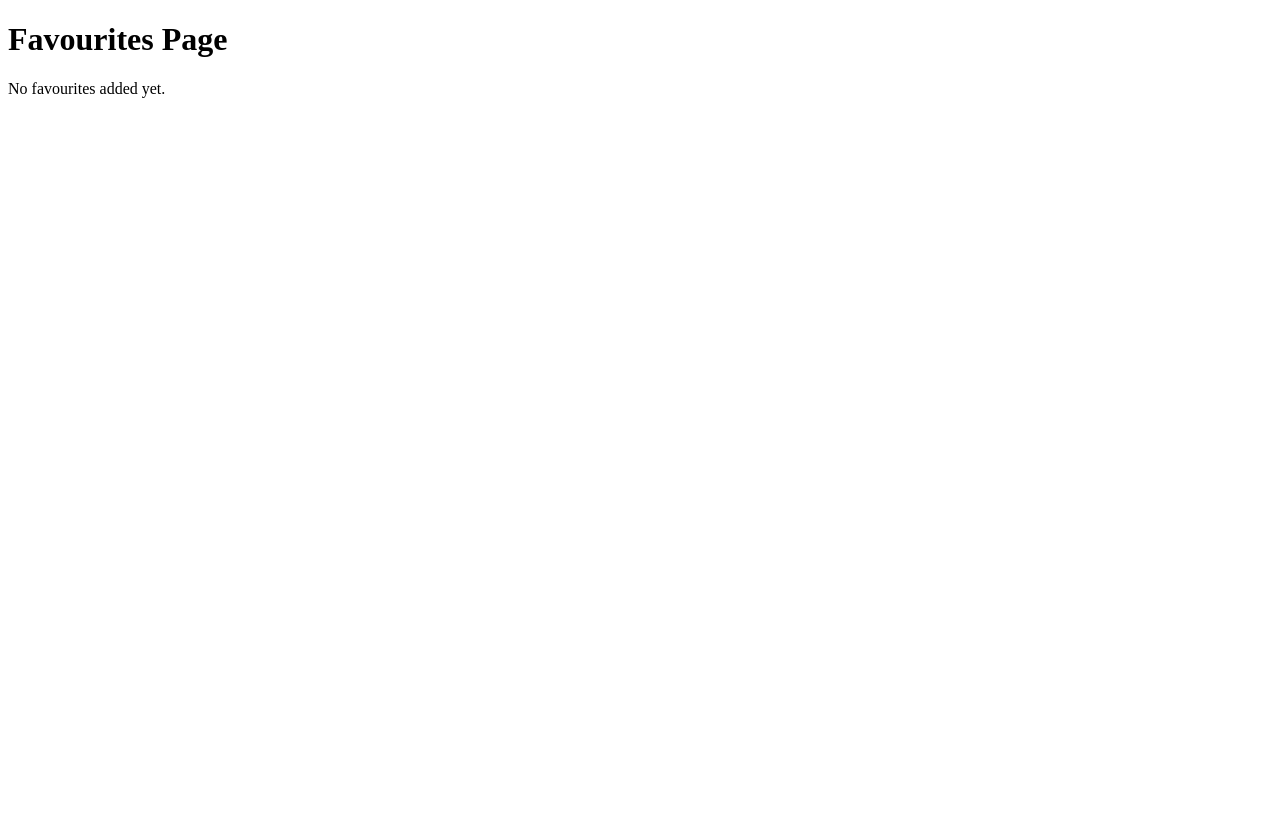
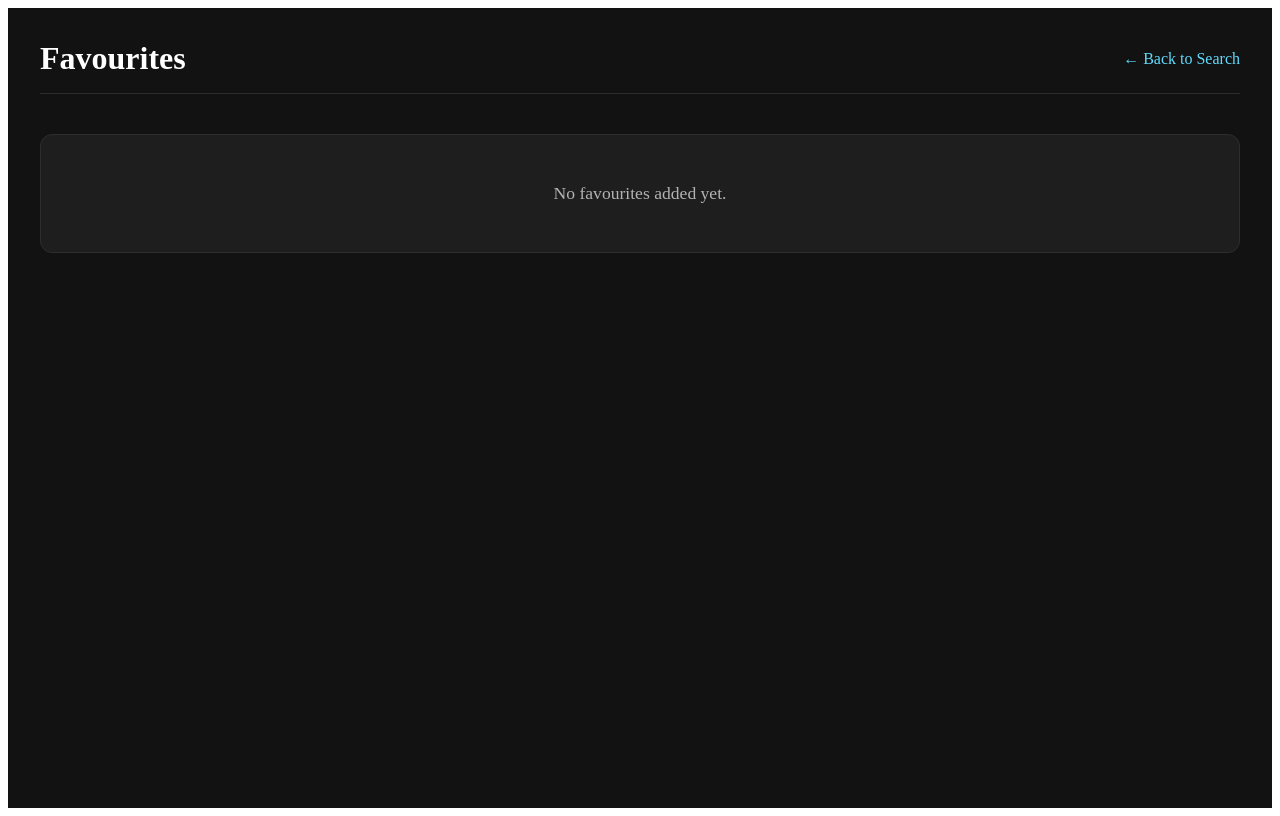
Before and after one commit to AM1306/DevPulse-Github_Activity_T, a React (Vite) app: page /favourites in a window 1280 px wide. Built offline with nearby package versions, Linux system fonts and the light colour scheme; the HTML template or start-up script is replaced by a standard one.

Commit message:
Styled favourite page

```diff
--- /dev/null
+++ b/src/CSS/favouritePage.css
@@ -0,0 +1,132 @@
+/* Full screen dark wrapper logic */
+.favPageWrapper {
+  min-height: 100vh;
+  width: 100%;
+  background-color: #121212;
+  color: white;
+  box-sizing: border-box;
+}
+
+/* Centered layout bounding box */
+.favPage {
+  max-width: 1200px;
+  margin: 0 auto;
+  padding: 2rem;
+}
+
+.favHeader {
+  display: flex;
+  justify-content: space-between;
+  align-items: center;
+  margin-bottom: 2.5rem;
+  border-bottom: 1px solid #2d2d2d;
+  padding-bottom: 1rem;
+}
+
+.favHeader h1 {
+  font-size: 2rem;
+  margin: 0;
+}
+
+.backHomeLink {
+  color: #61dafb;
+  text-decoration: none;
+  font-weight: 500;
+  transition: opacity 0.2s ease;
+}
+
+.backHomeLink:hover {
+  opacity: 0.8;
+}
+
+/* Empty State Handling Box */
+.noFavsBox {
+  background-color: #1e1e1e;
+  border: 1px solid #2d2d2d;
+  border-radius: 12px;
+  padding: 3rem;
+  text-align: center;
+}
+
+.noFavsBox p {
+  color: #b3b3b3;
+  font-size: 1.1rem;
+  margin: 0;
+}
+
+/* Responsive Grid to align profile elements symmetrically */
+.favGrid {
+  display: grid;
+  grid-template-columns: repeat(auto-fill, minmax(280px, 1fr));
+  gap: 1.5rem;
+}
+
+/* Card container for individual favorited user items */
+.favUserCard {
+  background-color: #1e1e1e;
+  border: 1px solid #2d2d2d;
+  border-radius: 12px;
+  padding: 1.25rem;
+  display: flex;
+  flex-direction: column;
+  justify-content: space-between;
+  gap: 1.5rem;
+  transition:
+    transform 0.2s ease,
+    box-shadow 0.2s ease;
+}
+
+.favUserCard:hover {
+  transform: translateY(-3px);
+  box-shadow: 0 4px 12px rgba(255, 255, 255, 0.05);
+}
+
+/* Row wrapper organizing avatar picture and the login title */
+.favUserInfo {
+  display: flex;
+  align-items: center;
+  gap: 1rem;
+}
+
+.favAvatar {
+  width: 55px;
+  height: 55px;
+  border-radius: 50%;
+  border: 2px solid #333;
+  object-fit: cover;
+}
+
+.favUserLink {
+  color: white;
+  text-decoration: none;
+  font-size: 1.2rem;
+  font-weight: 600;
+  transition: color 0.2s ease;
+  word-break: break-all;
+}
+
+.favUserLink:hover {
+  color: #61dafb;
+}
+
+/* Clean utility layout button to scrub out records */
+.removeFavBtn {
+  width: 100%;
+  background-color: #2a1b1b;
+  color: #ff9f9f;
+  border: 1px solid #4a2323;
+  padding: 10px;
+  border-radius: 8px;
+  font-weight: 600;
+  cursor: pointer;
+  transition:
+    background-color 0.2s ease,
+    border-color 0.2s ease,
+    color 0.2s ease;
+}
+
+.removeFavBtn:hover {
+  background-color: #3d1f1f;
+  border-color: #ff7373;
+  color: white;
+}
--- a/src/pages/FavouritesPage.jsx
+++ b/src/pages/FavouritesPage.jsx
@@ -1,14 +1,13 @@
 import React, { useEffect, useState } from "react";
 import { Link } from "react-router-dom";
+import "../CSS/favouritePage.css";
 
 function FavouritesPage() {
   const [favourite, setFavourite] = useState([]);
 
   function removeFavourite(item) {
     const updatedFav = favourite.filter((el) => el.login !== item.login);
-
     setFavourite(updatedFav);
-
     localStorage.setItem("favourites", JSON.stringify(updatedFav));
   }
 
@@ -18,36 +17,46 @@ function FavouritesPage() {
   }, []);
 
   return (
-    <>
-      <h1>Favourites Page</h1>
+    <div className="favPageWrapper">
+      <div className="favPage">
+        <div className="favHeader">
+          <h1>Favourites</h1>
+          <Link to="/" className="backHomeLink">
+            &larr; Back to Search
+          </Link>
+        </div>
 
         {favourite.length === 0 ? (
+          <div className="noFavsBox">
             <p>No favourites added yet.</p>
+          </div>
         ) : (
-        favourite.map((item) => (
-          <div
-            key={item.login}
-            style={{
-              display: "flex",
-              alignItems: "center",
-              gap: "12px",
-              marginBottom: "12px",
-            }}
-          >
-            <button onClick={() => removeFavourite(item)}>Remove</button>
+
+          <div className="favGrid">
+            {favourite.map((item) => (
+              <div key={item.login} className="favUserCard">
+                <div className="favUserInfo">
                   <img
                     src={item.avatar_url}
                     alt={item.login}
-              width="50"
-              height="50"
-              style={{ borderRadius: "50%" }}
+                    className="favAvatar"
                   />
-
-            <Link to={`/user/${item.login}`}>{item.login}</Link>
+                  <Link to={`/user/${item.login}`} className="favUserLink">
+                    {item.login}
+                  </Link>
                 </div>
-        ))
+                <button
+                  className="removeFavBtn"
+                  onClick={() => removeFavourite(item)}
+                >
+                  Remove
+                </button>
+              </div>
+            ))}
+          </div>
         )}
-    </>
+      </div>
+    </div>
   );
 }
 
```
Lines whose indentation alone changed are shown as unchanged.
